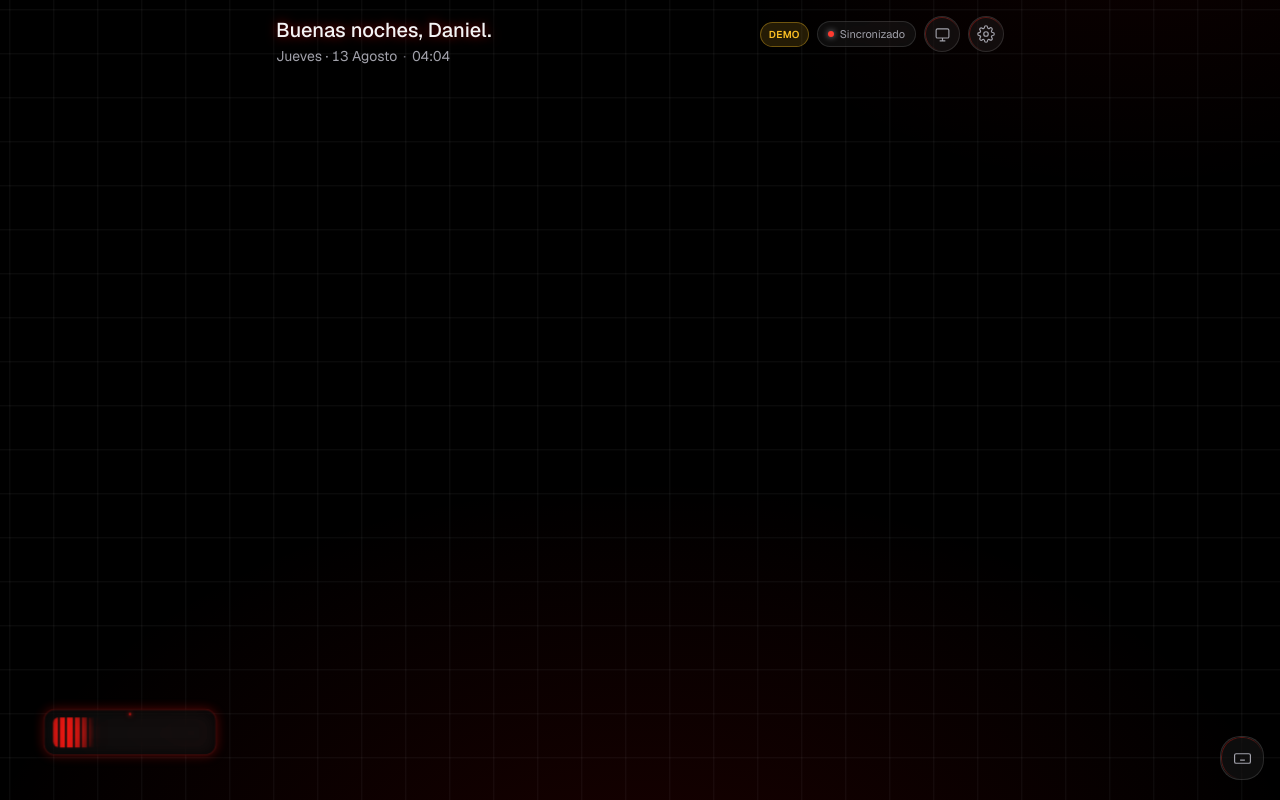
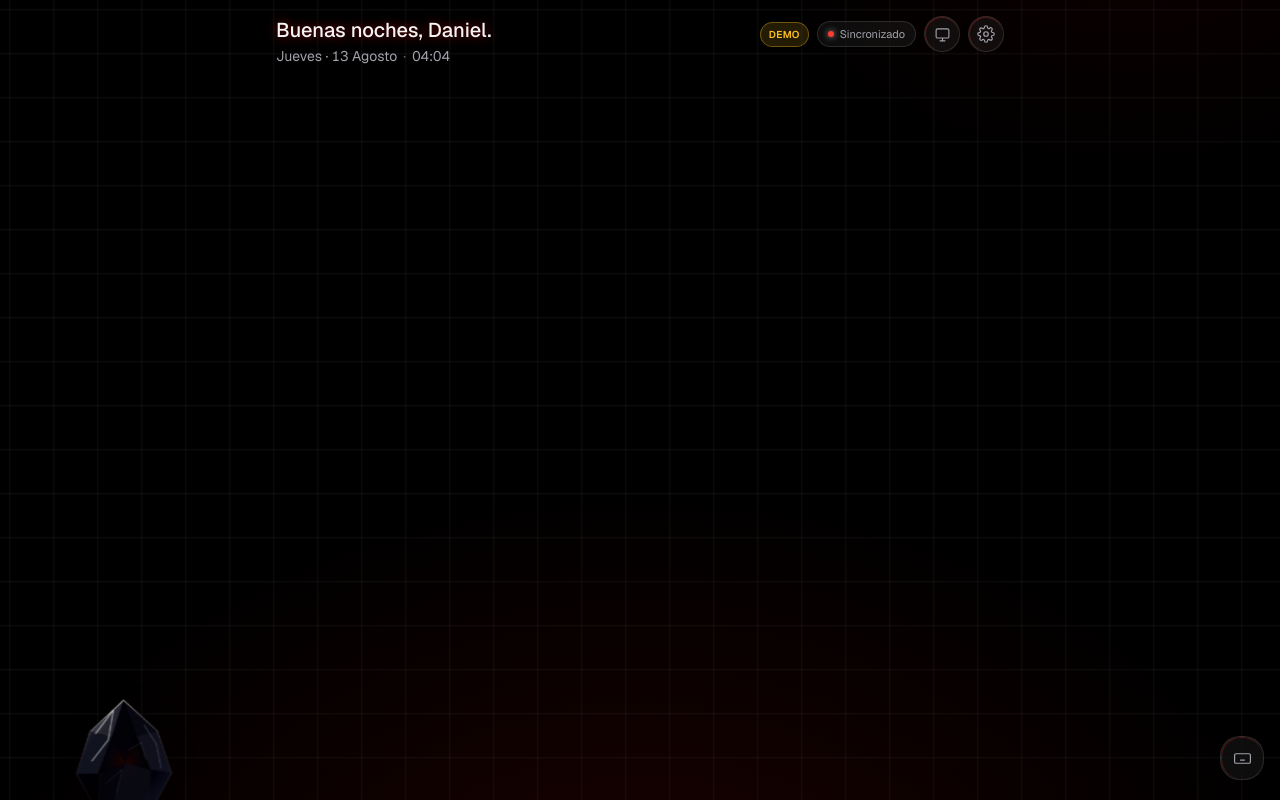
Before and after one commit to Carrillooo/webwad, a Next.js app: page / in a window 1280 px wide. Built offline with nearby package versions, Linux system fonts and the light colour scheme.

Commit message:
Replace voice scanner with reactive obsidian crystal

```diff
--- /dev/null
+++ b/src/app/crystal.css
@@ -0,0 +1,103 @@
+/* ============================================================
+   Reactive obsidian crystal — ZERO's voice button.
+   The shell stays dark and glassy; state energy reveals the inner red light.
+   ============================================================ */
+.crystal-button {
+  --crystal-energy: .08;
+  --crystal-level: 0;
+  position: relative;
+  width: 220px;
+  height: 210px;
+  display: grid;
+  place-items: center;
+  border: 0;
+  padding: 0;
+  background: transparent;
+  cursor: pointer;
+  isolation: isolate;
+  filter: drop-shadow(0 18px 22px rgb(0 0 0 / .65));
+}
+.crystal-button::before {
+  content: "";
+  position: absolute;
+  inset: 16% 20% 10%;
+  border-radius: 50%;
+  background: radial-gradient(circle, rgb(var(--nova-accent) / calc(.12 + var(--crystal-energy) * .42)), transparent 68%);
+  filter: blur(calc(18px + var(--crystal-energy) * 20px));
+  transform: scale(calc(.84 + var(--crystal-energy) * .22));
+  opacity: calc(.18 + var(--crystal-energy) * .8);
+  transition: opacity .16s ease, transform .16s ease, filter .16s ease;
+  z-index: -2;
+}
+.crystal-aura {
+  position: absolute;
+  width: 150px;
+  height: 150px;
+  border-radius: 50%;
+  background: radial-gradient(circle, rgb(var(--nova-accent) / calc(.12 + var(--crystal-energy) * .36)), transparent 67%);
+  filter: blur(18px);
+  opacity: calc(.12 + var(--crystal-energy) * .8);
+  animation: crystal-aura-breathe 3.8s ease-in-out infinite;
+  pointer-events: none;
+}
+.crystal-shadow {
+  position: absolute;
+  bottom: 2px;
+  width: 118px;
+  height: 17px;
+  border-radius: 50%;
+  background: rgb(0 0 0 / .78);
+  filter: blur(7px);
+  transform: scaleX(calc(.88 + var(--crystal-energy) * .18));
+  pointer-events: none;
+}
+.crystal-gem {
+  width: 180px;
+  height: 210px;
+  overflow: visible;
+  transform-origin: 50% 58%;
+  animation: crystal-float 5.4s ease-in-out infinite;
+  will-change: transform, filter;
+}
+.crystal-shell { filter: saturate(.82) contrast(1.08); }
+.crystal-core-light {
+  opacity: calc(.08 + var(--crystal-energy) * .88);
+  transform-origin: center;
+  transform: scale(calc(.72 + var(--crystal-energy) * .34));
+  transition: opacity .11s linear, transform .11s linear;
+}
+.crystal-rim {
+  opacity: calc(.12 + var(--crystal-energy) * .68);
+  filter: drop-shadow(0 0 calc(2px + var(--crystal-energy) * 9px) rgb(var(--nova-accent) / .8));
+  transition: opacity .12s linear;
+}
+.crystal-facets { opacity: .98; }
+.crystal-button:hover .crystal-gem { filter: brightness(1.08); }
+.crystal-button:active .crystal-gem { transform: translateY(2px) scale(.97); }
+.crystal-button[data-state="listening"] .crystal-gem,
+.crystal-button[data-state="transcribing"] .crystal-gem {
+  filter: brightness(calc(1 + var(--crystal-level) * .32));
+}
+.crystal-button[data-state="thinking"] .crystal-aura,
+.crystal-button[data-state="planning"] .crystal-aura,
+.crystal-button[data-state="executing"] .crystal-aura {
+  animation-duration: 1.15s;
+}
+.crystal-button[data-state="speaking"] .crystal-gem {
+  animation: crystal-float 4.8s ease-in-out infinite, crystal-talk .42s ease-in-out infinite alternate;
+}
+.crystal-button[data-state="error"]::before,
+.crystal-button[data-state="warning"]::before { opacity: .78; }
+
+@keyframes crystal-float {
+  0%, 100% { transform: translateY(3px) rotate(-.45deg); }
+  50% { transform: translateY(-5px) rotate(.55deg); }
+}
+@keyframes crystal-aura-breathe {
+  0%, 100% { transform: scale(.9); opacity: calc(.1 + var(--crystal-energy) * .62); }
+  50% { transform: scale(1.08); opacity: calc(.18 + var(--crystal-energy) * .82); }
+}
+@keyframes crystal-talk {
+  from { filter: brightness(1) drop-shadow(0 0 2px rgb(var(--nova-accent) / .18)); }
+  to { filter: brightness(1.13) drop-shadow(0 0 12px rgb(var(--nova-accent) / .34)); }
+}
--- a/src/app/layout.tsx
+++ b/src/app/layout.tsx
@@ -1,6 +1,7 @@
 import type { Metadata, Viewport } from "next";
 import { Geist, Geist_Mono } from "next/font/google";
 import "./globals.css";
+import "./crystal.css";
 
 const geistSans = Geist({ variable: "--font-geist-sans", subsets: ["latin"], display: "swap" });
 const geistMono = Geist_Mono({ variable: "--font-geist-mono", subsets: ["latin"], display: "swap" });
--- a/src/components/nova/NovaApp.tsx
+++ b/src/components/nova/NovaApp.tsx
@@ -12,17 +12,13 @@ import { NovaCore } from "./NovaCore";
 import { Composer } from "./Composer";
 import { Settings } from "./Settings";
 
-/** States where the core takes the stage (center, enlarged). While executing/
- *  speaking it docks back so the monitor panel is fully visible. */
 const CENTER_STATES = new Set(["listening", "transcribing", "thinking", "planning"]);
 
-/** Scanner block footprint used for the dock↔center flight math. */
+/** Crystal footprint used for the dock↔center flight math. */
 const CORE_W = 240;
-const CORE_H = 96; // bar + hint label
+const CORE_H = 230;
 
 function useViewport() {
-  // SSR-stable initial value (avoids hydration mismatch); real size lands in
-  // the effect right after mount.
   const [size, setSize] = useState({ w: 390, h: 844 });
   useEffect(() => {
     const onResize = () => setSize({ w: window.innerWidth, h: window.innerHeight });
@@ -44,7 +40,6 @@ export function NovaApp() {
   const onFinal = useCallback((text: string) => void send(text), [send]);
   const voice = useVoice(onFinal);
 
-  // Push-to-talk toggle on the core.
   const activate = useCallback(async () => {
     if (novaState === "speaking") {
       stopSpeaking();
@@ -73,24 +68,19 @@ export function NovaApp() {
     useNova.getState().setView("home");
   }, []);
 
-  // Double-clap activation (only while idle so it never fights the STT mic).
   const clapEnabled = useNova((s) => s.settings.clapEnabled);
   useClapDetection(clapEnabled && novaState === "idle", activate);
 
   const centered = CENTER_STATES.has(novaState);
-
-  // Flight targets (px → the spring interpolates smoothly).
-  // Docked: bottom-left, scaled down. Centered: middle of the stage, enlarged.
-  const dock = { x: 10, y: h - CORE_H - 8, scale: 0.72 };
-  const center = { x: w / 2 - CORE_W / 2, y: h / 2 - CORE_H / 2 - 12, scale: 1.12 };
+  const dockScale = w < 520 ? 0.56 : 0.62;
+  const centerScale = w < 520 ? 0.94 : 1.08;
+  const dock = { x: 4, y: h - CORE_H * dockScale - 6, scale: dockScale };
+  const center = { x: w / 2 - CORE_W / 2, y: h / 2 - CORE_H / 2 - 18, scale: centerScale };
 
   return (
     <main className="relative h-[100dvh] w-full overflow-hidden">
-      <div className="max-w-3xl mx-auto">
-        <TopBar />
-      </div>
+      <div className="max-w-3xl mx-auto"><TopBar /></div>
 
-      {/* Dimmer behind the centered core */}
       <AnimatePresence>
         {centered && (
           <motion.div
@@ -106,7 +96,6 @@ export function NovaApp() {
         )}
       </AnimatePresence>
 
-      {/* Holographic monitor — drops from the top when ZERO has something to show */}
       <AnimatePresence>
         {panelOpen && (
           <motion.div
@@ -123,7 +112,6 @@ export function NovaApp() {
         )}
       </AnimatePresence>
 
-      {/* The core: parked bottom-left, flies to center when you call it */}
       <motion.div
         className="fixed left-0 top-0 z-30"
         initial={false}
--- a/src/components/nova/NovaCore.tsx
+++ b/src/components/nova/NovaCore.tsx
@@ -1,4 +1,5 @@
 "use client";
+import { useEffect, useId, useState } from "react";
 import { useNova, type NovaState } from "@/lib/store";
 
 const STATE_LABEL: Record<NovaState, string> = {
@@ -14,47 +15,45 @@ const STATE_LABEL: Record<NovaState, string> = {
   error: "Error",
 };
 
-const STATE_TINT: Record<NovaState, string> = {
-  idle: "var(--nova-core)",
-  listening: "var(--nova-accent)",
-  transcribing: "var(--nova-accent)",
-  thinking: "var(--nova-primary)",
-  planning: "var(--nova-primary)",
-  executing: "var(--nova-primary)",
-  speaking: "var(--nova-accent)",
-  success: "52 211 153",
-  warning: "251 191 36",
-  error: "248 113 113",
-};
-
 interface Props {
-  level: number; // 0..1 mic amplitude
+  level: number;
   onActivate: () => void;
   disabled?: boolean;
-  /** Hide the caption when the scanner is parked in its corner. */
   showHint?: boolean;
+  onActivateHelp?: string;
 }
 
-/**
- * ZERO's voice scanner — a KITT-style light bar (Knight Rider), not a circle.
- * A red beam sweeps left↔right while idle; while listening it locks to the
- * center and its width/intensity follows the REAL mic amplitude; while
- * thinking it sweeps fast; while speaking it pulses like speech.
- * The whole bar is the push-to-talk button.
- */
-export function NovaCore({ level, onActivate, onActivateHelp, disabled, showHint = true }: Props & { onActivateHelp?: string }) {
+/** ZERO's reactive obsidian crystal. */
+export function NovaCore({ level, onActivate, onActivateHelp, disabled, showHint = true }: Props) {
   const state = useNova((s) => s.novaState);
-  const tint = STATE_TINT[state];
   const label = STATE_LABEL[state];
   const listening = state === "listening" || state === "transcribing";
+  const speaking = state === "speaking";
   const busy = state === "thinking" || state === "planning" || state === "executing";
-  const speaking = state === "speaking";
+  const [voicePulse, setVoicePulse] = useState(0);
+  const uid = useId().replace(/:/g, "");
 
-  // While listening, the beam breathes with the real mic level.
-  const beamWidth = listening ? 26 + level * 64 : undefined; // % of the bar
+  useEffect(() => {
+    if (!speaking) {
+      setVoicePulse(0);
+      return;
+    }
+    const pulse = () => {
+      setVoicePulse(1);
+      window.setTimeout(() => setVoicePulse(0), 115);
+    };
+    window.addEventListener("nova:voice-pulse", pulse);
+    return () => window.removeEventListener("nova:voice-pulse", pulse);
+  }, [speaking]);
+
+  const energy = listening ? Math.max(0.08, level) : speaking ? 0.42 + voicePulse * 0.58 : busy ? 0.3 : 0.08;
+  const crystalStyle = {
+    ["--crystal-energy" as string]: energy.toFixed(3),
+    ["--crystal-level" as string]: level.toFixed(3),
+  };
 
   return (
-    <div className="flex flex-col items-center gap-2.5 select-none" style={{ width: 240 }}>
+    <div className="flex flex-col items-center gap-1 select-none" style={{ width: 240 }}>
       <button
         type="button"
         aria-label={state !== "idle" ? label || "ZERO activa" : "Hablar con ZERO"}
@@ -62,32 +61,65 @@ export function NovaCore({ level, onActivate, onActivateHelp, disabled, showHint
         title={onActivateHelp}
         onClick={onActivate}
         disabled={disabled}
-        className="kitt-frame glass disabled:opacity-60"
+        className="crystal-button disabled:opacity-60"
         data-state={state}
-        style={{ ["--kitt-tint" as string]: tint }}
+        style={crystalStyle}
       >
-        {/* Segment housing (LED strip look) */}
-        <span aria-hidden className="kitt-track">
-          {/* Sweeping / reacting beam */}
-          <span
-            className={`kitt-beam ${listening ? "kitt-beam--listen" : busy ? "kitt-beam--busy" : speaking ? "kitt-beam--talk" : "kitt-beam--idle"}`}
-            style={listening ? { width: `${beamWidth}%`, opacity: 0.75 + level * 0.25 } : undefined}
-          />
-          {/* Secondary faint echo beam for depth */}
-          <span className={`kitt-beam kitt-beam--echo ${busy ? "kitt-beam--busy" : "kitt-beam--idle"}`} />
-        </span>
-        {/* Center notch, like KITT's sensor */}
-        <span aria-hidden className="kitt-notch" />
+        <span aria-hidden className="crystal-aura" />
+        <span aria-hidden className="crystal-shadow" />
+        <svg aria-hidden className="crystal-gem" viewBox="0 0 220 260" role="presentation">
+          <defs>
+            <linearGradient id={`${uid}-body`} x1="0" y1="0" x2="1" y2="1">
+              <stop offset="0" stopColor="#eef2ff" stopOpacity=".92" />
+              <stop offset=".08" stopColor="#5e6478" stopOpacity=".7" />
+              <stop offset=".26" stopColor="#090a11" />
+              <stop offset=".63" stopColor="#020207" />
+              <stop offset=".84" stopColor="#17192b" />
+              <stop offset="1" stopColor="#030307" />
+            </linearGradient>
+            <linearGradient id={`${uid}-edge`} x1="0" y1="0" x2="0" y2="1">
+              <stop offset="0" stopColor="#ffffff" stopOpacity=".95" />
+              <stop offset=".35" stopColor="#aeb7d4" stopOpacity=".38" />
+              <stop offset="1" stopColor="#31354d" stopOpacity=".08" />
+            </linearGradient>
+            <radialGradient id={`${uid}-core`} cx="50%" cy="46%" r="56%">
+              <stop offset="0" stopColor="rgb(var(--nova-accent))" stopOpacity=".9" />
+              <stop offset=".28" stopColor="rgb(var(--nova-primary))" stopOpacity=".5" />
+              <stop offset=".7" stopColor="#5f62ff" stopOpacity=".13" />
+              <stop offset="1" stopColor="#000" stopOpacity="0" />
+            </radialGradient>
+            <filter id={`${uid}-soft`} x="-60%" y="-60%" width="220%" height="220%">
+              <feGaussianBlur stdDeviation="10" />
+            </filter>
+            <clipPath id={`${uid}-clip`}>
+              <path d="M110 5 177 67 205 151 165 225 110 256 55 225 15 151 43 67Z" />
+            </clipPath>
+          </defs>
+
+          <path className="crystal-shell" d="M110 5 177 67 205 151 165 225 110 256 55 225 15 151 43 67Z" fill={`url(#${uid}-body)`} stroke={`url(#${uid}-edge)`} strokeWidth="1.4" />
+          <ellipse className="crystal-core-light" cx="112" cy="137" rx="70" ry="82" fill={`url(#${uid}-core)`} filter={`url(#${uid}-soft)`} clipPath={`url(#${uid}-clip)`} />
+
+          <g className="crystal-facets" clipPath={`url(#${uid}-clip)`}>
+            <path d="M110 5 86 78 43 67Z" fill="#dce4ff" fillOpacity=".16" />
+            <path d="M110 5 136 77 177 67Z" fill="#090a14" fillOpacity=".82" />
+            <path d="M43 67 86 78 58 151 15 151Z" fill="#1a1c2b" fillOpacity=".68" />
+            <path d="M86 78 110 5 136 77 112 130Z" fill="#03040a" fillOpacity=".72" />
+            <path d="M136 77 177 67 205 151 163 144Z" fill="#151725" fillOpacity=".78" />
+            <path d="M58 151 112 130 89 207 55 225Z" fill="#05050c" fillOpacity=".84" />
+            <path d="M112 130 163 144 165 225 89 207Z" fill="#0d0e18" fillOpacity=".78" />
+            <path d="M89 207 165 225 110 256 55 225Z" fill="#030308" fillOpacity=".9" />
+            <path d="M54 71 90 24 79 84 46 126" fill="none" stroke="#fff" strokeOpacity=".58" strokeWidth="2.2" strokeLinecap="round" />
+            <path d="M151 55 175 93 184 141" fill="none" stroke="#cdd5ff" strokeOpacity=".3" strokeWidth="1.5" strokeLinecap="round" />
+            <path d="M72 172 106 144 94 193" fill="none" stroke="#7c83a6" strokeOpacity=".32" strokeWidth="1.1" />
+            <path d="M119 105 145 90 154 124" fill="none" stroke="#fff" strokeOpacity=".16" strokeWidth="1.1" />
+          </g>
+
+          <path className="crystal-rim" d="M110 5 177 67 205 151 165 225 110 256 55 225 15 151 43 67Z" fill="none" stroke="rgb(var(--nova-accent))" strokeOpacity=".18" strokeWidth="2" />
+        </svg>
       </button>
 
       <div className="h-5 text-sm" aria-live="polite" style={{ opacity: showHint ? 1 : 0, transition: "opacity .25s" }}>
-        {label ? (
-          <span style={{ color: `rgb(${tint})` }} className="glow-text">
-            {label}
-          </span>
-        ) : (
-          <span className="text-faint">Pulsa para hablar</span>
-        )}
+        {label ? <span className="glow-text">{label}</span> : <span className="text-faint">Pulsa para hablar</span>}
       </div>
     </div>
   );
--- a/src/hooks/useAssistant.ts
+++ b/src/hooks/useAssistant.ts
@@ -19,6 +19,7 @@ export function useAssistant() {
         rate: st.settings.voiceRate,
         volume: st.settings.voiceVolume,
         voiceName: st.settings.voiceName,
+        onBoundary: () => window.dispatchEvent(new CustomEvent("nova:voice-pulse")),
         onEnd: () => {
           if (useNova.getState().novaState === "speaking") useNova.getState().setNovaState("idle");
         },
--- a/src/lib/providers/speech/types.ts
+++ b/src/lib/providers/speech/types.ts
@@ -23,6 +23,8 @@ export interface TtsOptions {
   volume: number;
   voiceName?: string | null;
   onStart?: () => void;
+  /** Fires at browser-reported word/sentence boundaries when supported. */
+  onBoundary?: () => void;
   onEnd?: () => void;
 }
 
```
Also changed, not shown: src/lib/providers/speech/browser.ts (+3 -5 lines).
